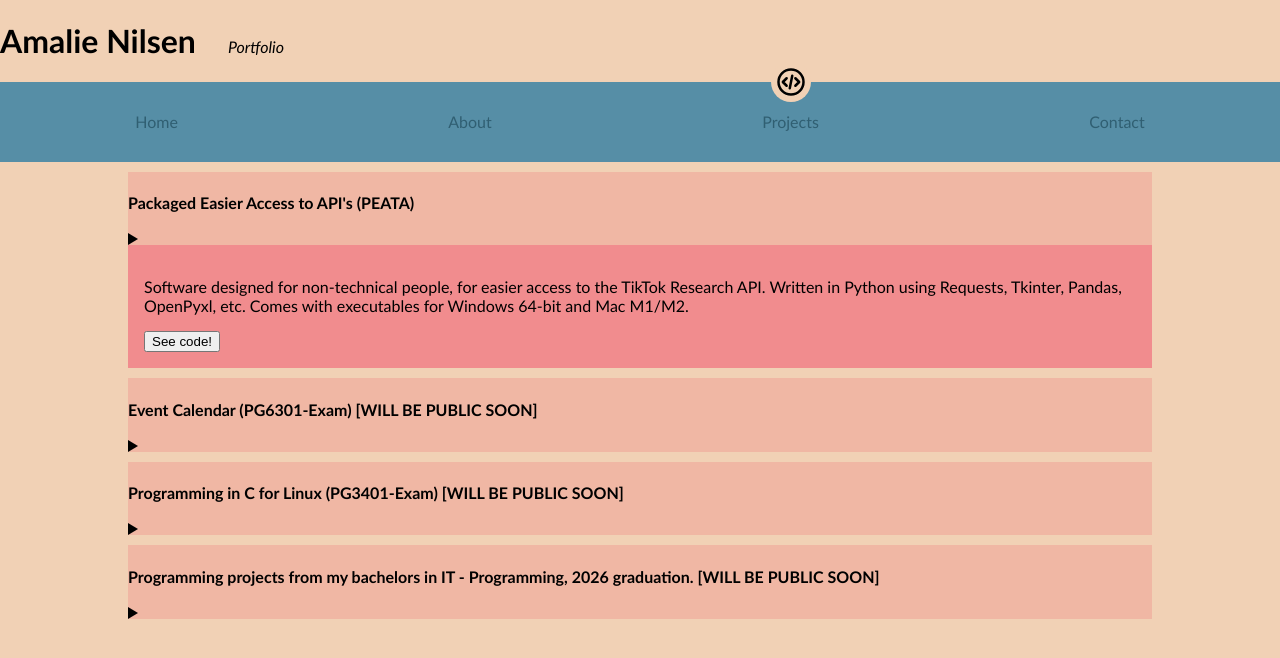
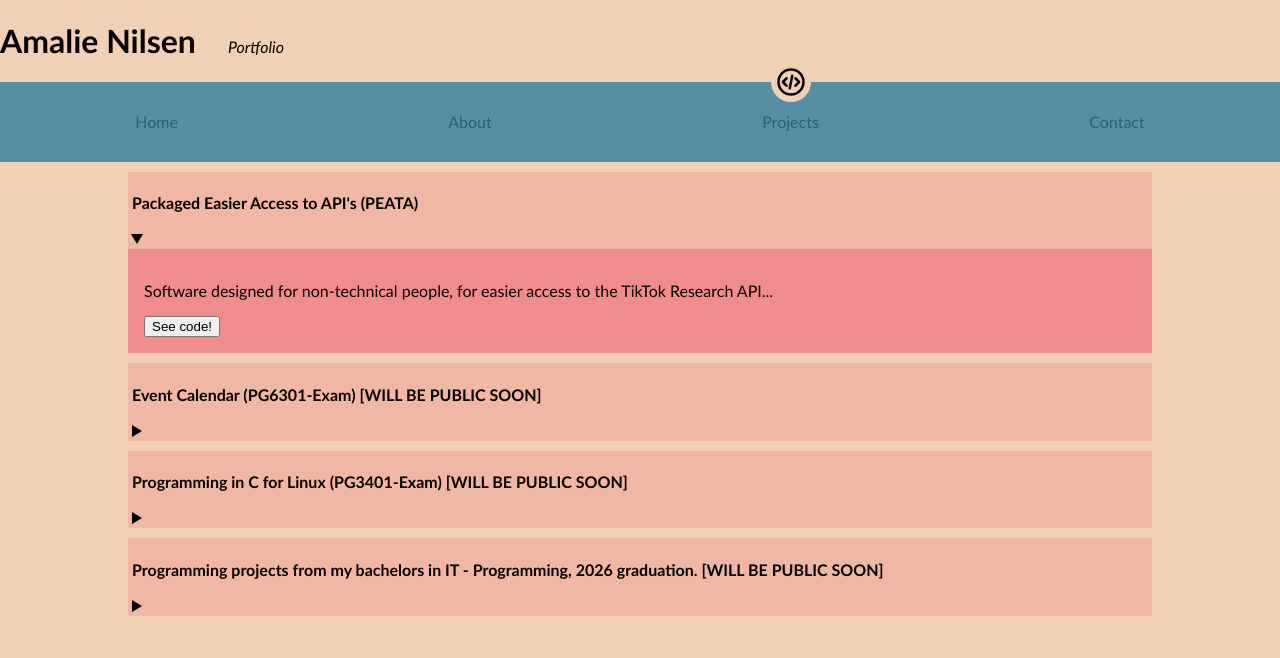
Before and after one commit to amalie246/amalie246.github.io, a React (Vite) app: page /projects in a window 1280 px wide. Both pictures are taken after a click on the element 133 px from the left and 239 px from the top of the page. Shown: the top 658 px of the page. Built offline with nearby package versions, Linux system fonts and the light colour scheme.

Commit message:
finished refactoring project page

```diff
--- a/src/components/projects.tsx
+++ b/src/components/projects.tsx
@@ -1,13 +1,6 @@
 import React from "react";
 import { useState } from "react";
-
-//FIXME use array instead of showDropwdown 1-4
 export function Projects(){
-    const [showDropdown1, setShowDropdown1] = useState(false);
-    const [showDropdown2, setShowDropdown2] = useState(false);
-    const [showDropdown3, setShowDropdown3] = useState(false);
-    const [showDropdown4, setShowDropdown4] = useState(false);
-
     const [openDropdowns, setOpenDropdowns] = useState([false, false, false, false]);
 
     const toggleDropdown = (index: number) => {
@@ -34,101 +27,29 @@ export function Projects(){
         }, {
         title: "Programming projects from my bachelors in IT - Programming, 2026 graduation. [WILL BE PUBLIC\n" +
             "                    SOON]",
-        description: "Contains code from the following subjects: ",
+        description: "Contains code from my previous programming subjects during my Bachelors, description of each course is found on my Github page. I have not set up my Github Education profile yet, so for now I am just linking to my general profile!",
         link: "https://github.com/amalie246"
     }]
 
     return (
         <div className={"project-container"}>
-            <div className={"project"}>
-                <h4>Packaged Easier Access to API's (PEATA)</h4>
-                <div
-                    className={"dropdown-icon"}
-                    onClick={() => setShowDropdown1(!showDropdown1)}
-                    style={{cursor: "pointer"}}
-                ></div>
-                <div className={`dropdown ${showDropdown1 ? "visible" : ""}`}>
-                    <p>
-                        Software designed for non-technical people, for easier access to the TikTok Research API.
-                        Written
-                        in Python using Requests, Tkinter, Pandas, OpenPyxl, etc. Comes with executables for Windows
-                        64-bit and Mac M1/M2.
-                    </p>
-                    <button
-                        onClick={() => window.open("https://github.com/amalie246/PEATA", "_blank")}
-                    >
-                        See code!
-                    </button>
+            {projects.map((project, index) => (
+                <div className={"project"} key={index}>
+                    <h4>{project.title}</h4>
+
+                    <div
+                        className={`dropdown-icon ${openDropdowns[index] ? "rotated" : ""}`}
+                        onClick={() => toggleDropdown(index)}
+                    ></div>
+
+                    <div className={`dropdown ${openDropdowns[index] ? "visible" : ""}`}>
+                        <p>{project.description}</p>
+                        <button onClick={() => window.open(project.link, "_blank")}>
+                            See code!
+                        </button>
+                    </div>
                 </div>
-            </div>
-
-            <div className={"project"}>
-                <h4>Event Calendar (PG6301-Exam) [WILL BE PUBLIC SOON]</h4>
-                <div
-                    className={"dropdown-icon"}
-                    onClick={() => setShowDropdown2(!showDropdown2)}
-                    style={{cursor: "pointer"}}
-                ></div>
-                <div className={`dropdown ${showDropdown2 ? "visible" : ""}`}>
-                    <p>Event Calendar created with React, Node, Express using Google and EntraId login. Made as an exam
-                        delivery, fall of 2024</p>
-                    <button
-                        onClick={() => window.open("https://github.com/kristiania-pg6301-2024/pg6301-exam-amalie246", "_blank")}>
-                        See code!
-                    </button>
-                </div>
-            </div>
-
-            <div className={"project"}>
-                <h4>Programming in C for Linux (PG3401-Exam) [WILL BE PUBLIC SOON]</h4>
-                <div
-                    className={'dropdown-icon $'}
-                    onClick={() => setShowDropdown3(!showDropdown3)}
-                    style={{cursor: "pointer"}}
-                ></div>
-                <div className={`dropdown ${showDropdown3 ? "visible" : ""}`}>
-                    <p>Exam delivery in Programming in C for Linux, compiled on Debian 10. Contains basic C programming,
-                        threading and networking. Exam delivery, spring 2025. [WILL BE PUBLIC AFTER GRADING]</p>
-                    <button onClick={() => window.open("https://github.com/amalie246/Exam-Pg3401", "_blank")}>
-                        See code!
-                    </button>
-                </div>
-            </div>
-
-            <div className={"project"}>
-                <h4>Programming projects from my bachelors in IT - Programming, 2026 graduation. [WILL BE PUBLIC
-                    SOON]</h4>
-                <div
-                    className={"dropdown-icon"}
-                    onClick={() => setShowDropdown4(!showDropdown4)}
-                    style={{cursor: "pointer"}}
-                ></div>
-                <div className={`dropdown ${showDropdown4 ? "visible" : ""}`}>
-                    <p>Contains code from the following subjects</p>
-                    <ul>
-                        <li>Introduction to Programming (JavaScript)</li>
-                        <li>Object-Oriented Programming (Java, MySql)</li>
-                        <li>Webdevelopment and API-design (React, Node, Express, Vite, Nodemon, Typescript, MongoDb,
-                            Heroku Deployment)
-                        </li>
-                        <li>Software Design (C#, EF CORE, Sqlite, ADO.NET)</li>
-                        <li>Backend Programming (Java, Springboot, Thymeleaf, Socket programming, JPA, PostgreSQL, JPA,
-                            Flyway)
-                        </li>
-                        <li>C for Linux (C, Debian 10)</li>
-                        <li>Algorithms and Data Structures (Java)</li>
-                        <li>Microservices (NOT FINISHED)</li>
-                        <li>DevOps in Cloud (NOT FINISHED)</li>
-                        <li>Agile Project (NOT FINISHED)</li>
-                    </ul>
-                    <p>[I have not set up my Github Education profile yet, temporarily here is a lnik to my general
-                        github profile!</p>
-                    <button onClick={() => window.open("https://github.com/amalie246", "_blank")}>
-                        See all!
-                    </button>
-                </div>
-            </div>
-
+            ))}
         </div>
     )
 }
--- a/src/styling/home.css
+++ b/src/styling/home.css
@@ -104,6 +104,10 @@ a{
     width: 80%;
 }
 
+.project > h4{
+    margin-left: 4px;
+}
+
 .dropdown{
     background-color: #F18C8E;
     max-height: 0;
@@ -118,12 +122,14 @@ a{
     padding: 1rem;
 }
 .dropdown-icon{
+    margin: 4px;
     width: 0;
     height: 0;
     border-top: 6px solid transparent;
     border-bottom: 6px solid transparent;
     border-left: 10px solid black;
-    transition: transform 2s ease-in;
+    transition: transform 0.3s ease-in;
+    cursor: pointer;
 }
 
 .dropdown-icon.rotated{
```
